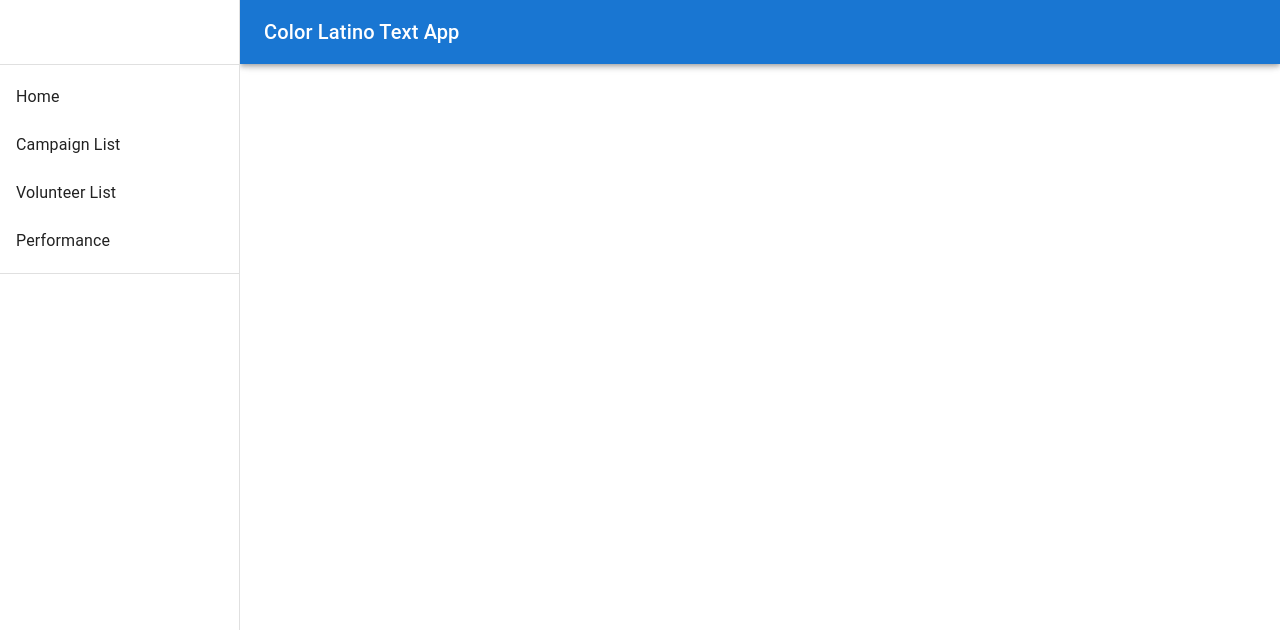
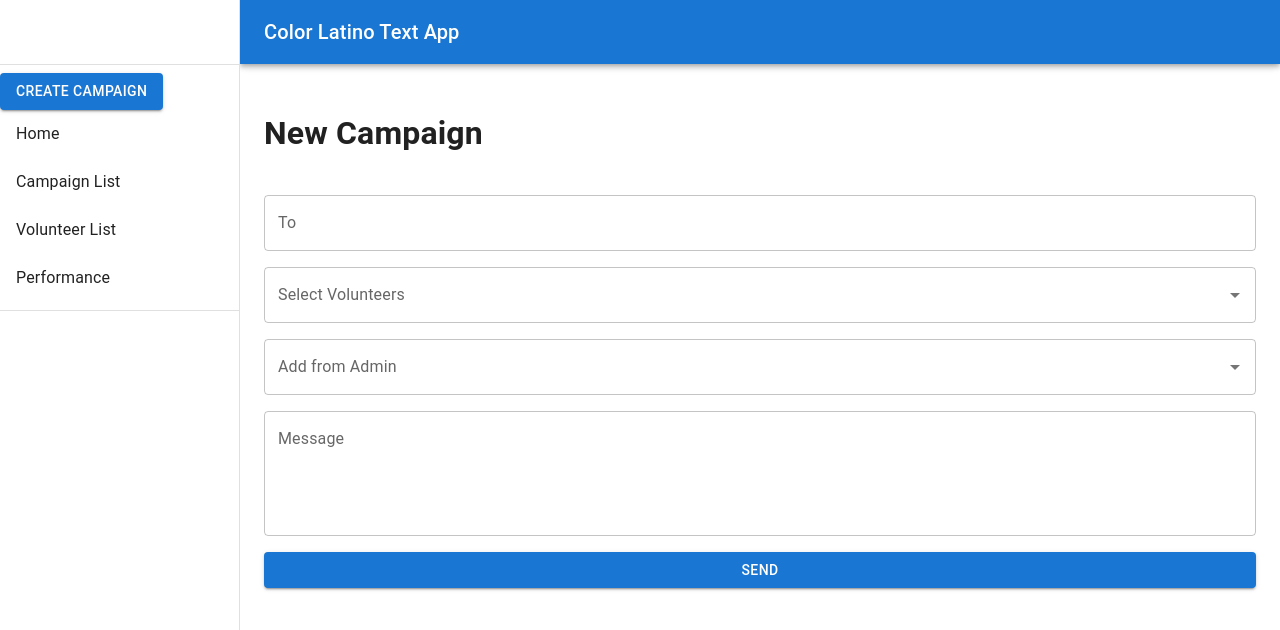
Before and after one commit to rubyforgood/color_latina, a React (Vite) app: page /newCampaign in a window 1280 px wide. Shown: the top 630 px of the page. Built offline with nearby package versions, Linux system fonts and the light colour scheme.

Commit message:
adding mvp button

```diff
--- a/src/App.jsx
+++ b/src/App.jsx
@@ -9,9 +9,11 @@
 import Divider from '@mui/material/Divider';
 import ListItemButton from '@mui/material/ListItemButton';
 import ListItemText from '@mui/material/ListItemText';
+import Button from '@mui/material/Button';
 import { BrowserRouter as Router, Route, Link, Routes } from 'react-router-dom';
 import Campaign from './campaigns';
 import Volunteer from './volunteers';
+import NewCampaign from './newCampaign';
 
 const drawerWidth = 240;
 
@@ -45,6 +47,7 @@
           <Toolbar />
           <Divider />
           <List>
+            <Button variant="contained" href="/newCampaign">Create Campaign</Button>
             <ListItemButton component={Link} to="/">
               <ListItemText primary="Home" />
             </ListItemButton>
@@ -70,6 +73,8 @@
             <Route path="/campaigns" element={<Campaign />} />
             <Route path="/volunteers" element={<Volunteer />} />
             <Route path="/performance" element={<Typography paragraph>TEST performance</Typography>} />
+            <Route path="/newCampaign" element={<NewCampaign />} />
+
           </Routes>
         </Box>
       </Box>
--- /dev/null
+++ b/src/newCampaign/index.jsx
@@ -0,0 +1,70 @@
+import * as React from 'react';
+import { useState } from 'react';
+import TextField from '@mui/material/TextField';
+import Autocomplete from '@mui/material/Autocomplete';
+import Button from '@mui/material/Button';
+import Box from '@mui/material/Box';
+
+const volunteers = [
+  { id: 1, name: 'Volunteer 1' },
+  { id: 2, name: 'Volunteer 2' },
+  { id: 3, name: 'Volunteer 3' },
+];
+
+const admins = [
+  { id: 1, name: 'Admin 1' },
+  { id: 2, name: 'Admin 2' },
+  { id: 3, name: 'Admin 3' },
+];
+
+const NewCampaign = () => {
+  const [message, setMessage] = useState('');
+
+  const handleSubmit = (event) => {
+    event.preventDefault();
+    // Handle form submission here
+  };
+
+  const callBackend = () => {
+    fetch('https://072d-63-211-238-146.ngrok-free.app/api/v1/campaigns/1/messages/send_to_campaign_volunteers?message_id=1', {
+      method: 'POST',
+      headers: {
+        'Content-Type': 'application/json',
+        },
+        })
+  };
+
+  return (
+
+    <Box component="form" onSubmit={handleSubmit} sx={{ display: 'flex', flexDirection: 'column', gap: '16px' }}>
+      <h1>New Campaign</h1>
+      <TextField label="To" type="number" />
+
+      <Autocomplete
+        options={volunteers}
+        getOptionLabel={(option) => option.name}
+        renderInput={(params) => <TextField {...params} label="Select Volunteers" />}
+      />
+
+      <Autocomplete
+        options={admins}
+        getOptionLabel={(option) => option.name}
+        renderInput={(params) => <TextField {...params} label="Add from Admin" />}
+      />
+
+      <TextField
+        label="Message"
+        multiline
+        rows={4}
+        value={message}
+        onChange={(e) => setMessage(e.target.value)}
+      />
+
+      <Button type="submit" variant="contained" onClick={callBackend}>
+        Send
+      </Button>
+    </Box>
+  );
+};
+
+export default NewCampaign;
```
